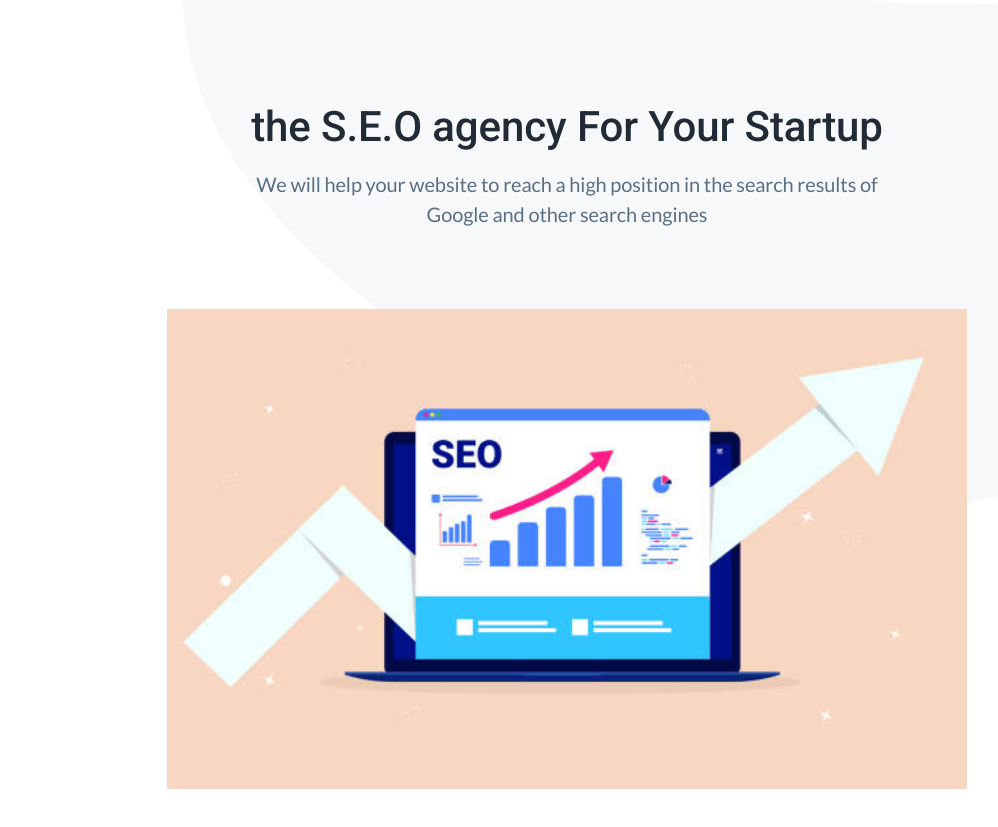
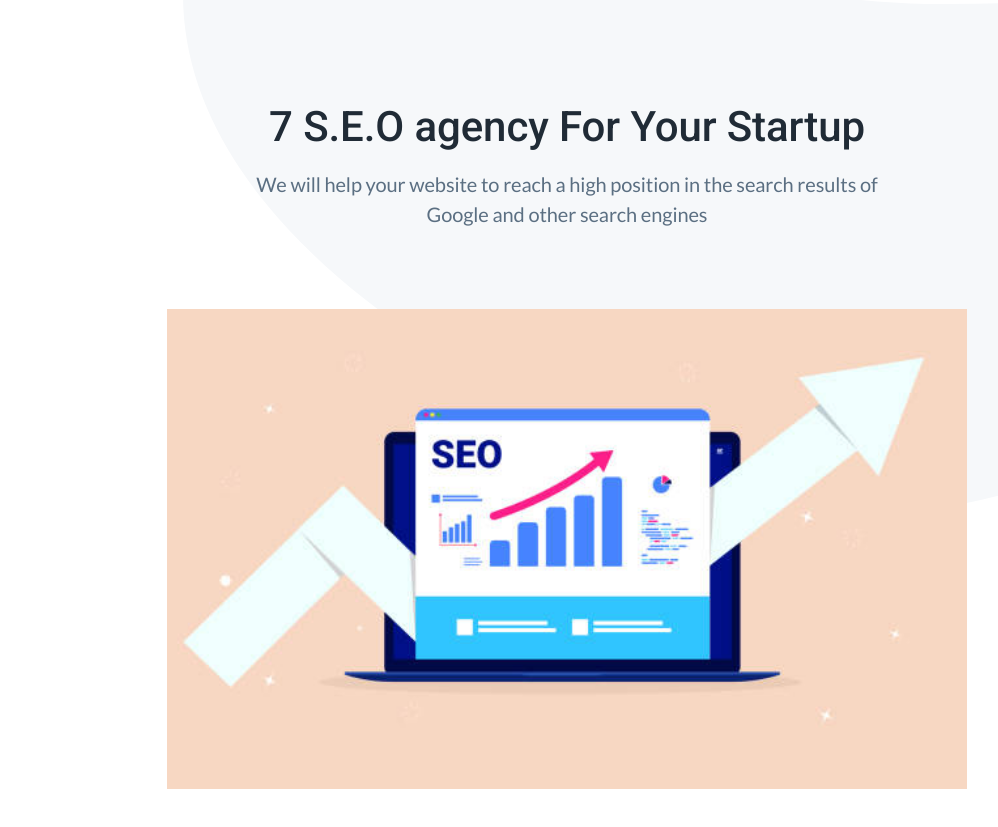
Before and after one commit to 7seo/7seo.github.io, a plain HTML site: page index.html in a window 1280 px wide. Shown: the part 87-914 px from the top of the page, without its empty margins (73-1071 px from the left). Drawn offline with nearby package versions, Linux system fonts and the light colour scheme.

Commit message:
Update index.html

```diff
--- a/index.html
+++ b/index.html
@@ -5,6 +5,10 @@
     <meta http-equiv="X-UA-Compatible" content="IE=edge">
     <meta name="viewport" content="width=device-width, initial-scale=1">
     <title>7seo agency</title>
+
+    <meta name="description" content="a working SEO for your small business">
+    <meta name="keywords" content="seo, startup, business, search">
+
     <link href="https://fonts.googleapis.com/css?family=Lato:400,400i|Roboto:500" rel="stylesheet">
     <link rel="stylesheet" href="dist/css/style.css">
     <script src="https://unpkg.com/scrollreveal@4.0.0/dist/scrollreveal.min.js"></script>
@@ -31,7 +35,7 @@
             <section class="hero text-center">
                 <div class="container-sm">
                     <div class="hero-inner">
-                        <h1 class="hero-title h2-mobile mt-0 is-revealing">the S.E.O agency For Your Startup</h1>
+                        <h1 class="hero-title h2-mobile mt-0 is-revealing">7 S.E.O agency For Your Startup</h1>
                         <p class="hero-paragraph is-revealing">We will help your website to reach a high position in the search results of Google and other search engines</p>
                         <!-- <div class="hero-form newsletter-form field field-grouped is-revealing">
                             <div class="control control-expanded">
```
